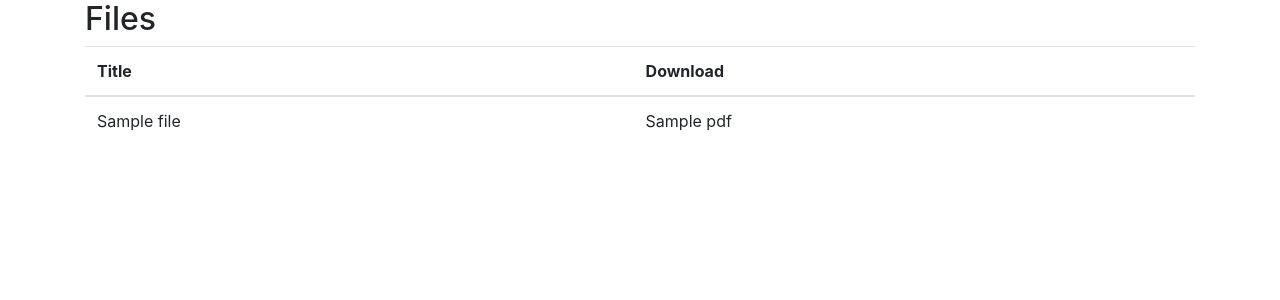
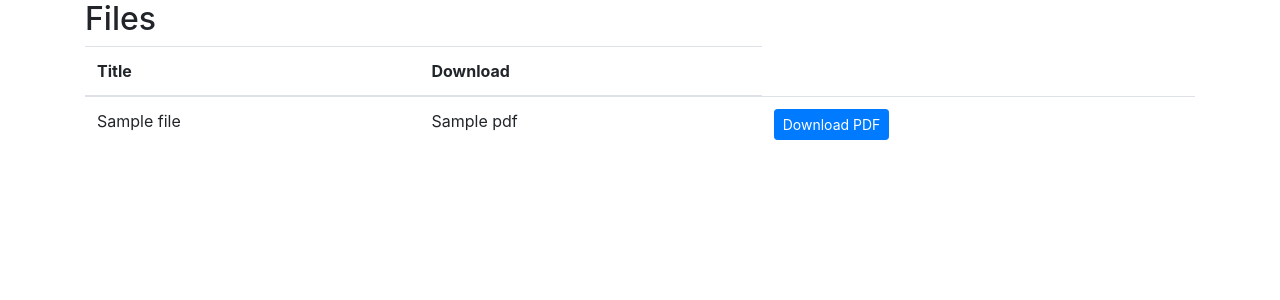
Before and after one commit to skykchmin/snapnote_temp, a Django app: template snapnote_venv/snapnote_django/board/templates/file_list.html in a window 1280 px wide. Shown: the top 300 px of the page. Run offline with Django 3.2, Linux system fonts and the light colour scheme; the template is opened without the code that fills it: most values are stand-ins (such as "Sample title", 1, 10 or a date in 2020); some libraries are stand-ins or nearby versions.

Commit message:
url 변경
url 변경

[200427]

```diff
--- a/snapnote_venv/snapnote_django/board/templates/file_list.html
+++ b/snapnote_venv/snapnote_django/board/templates/file_list.html
@@ -14,6 +14,11 @@
                 <tr>
                     <td>{{ file.title }} </td>
                     <td>{{ file.pdf }} </td>
+                    <td>
+                        <a href="{{ file.pdf.url }}" class="btn btn-primary btn-sm">
+                            Download PDF
+                        </a>
+                    </td>
                 </tr>
             {% endfor %}
         </tbody>
```
Also changed, not shown: snapnote_venv/snapnote_django/snapnote/myapp_models.png (added), snapnote_venv/snapnote_django/snapnote/test.png (added).
